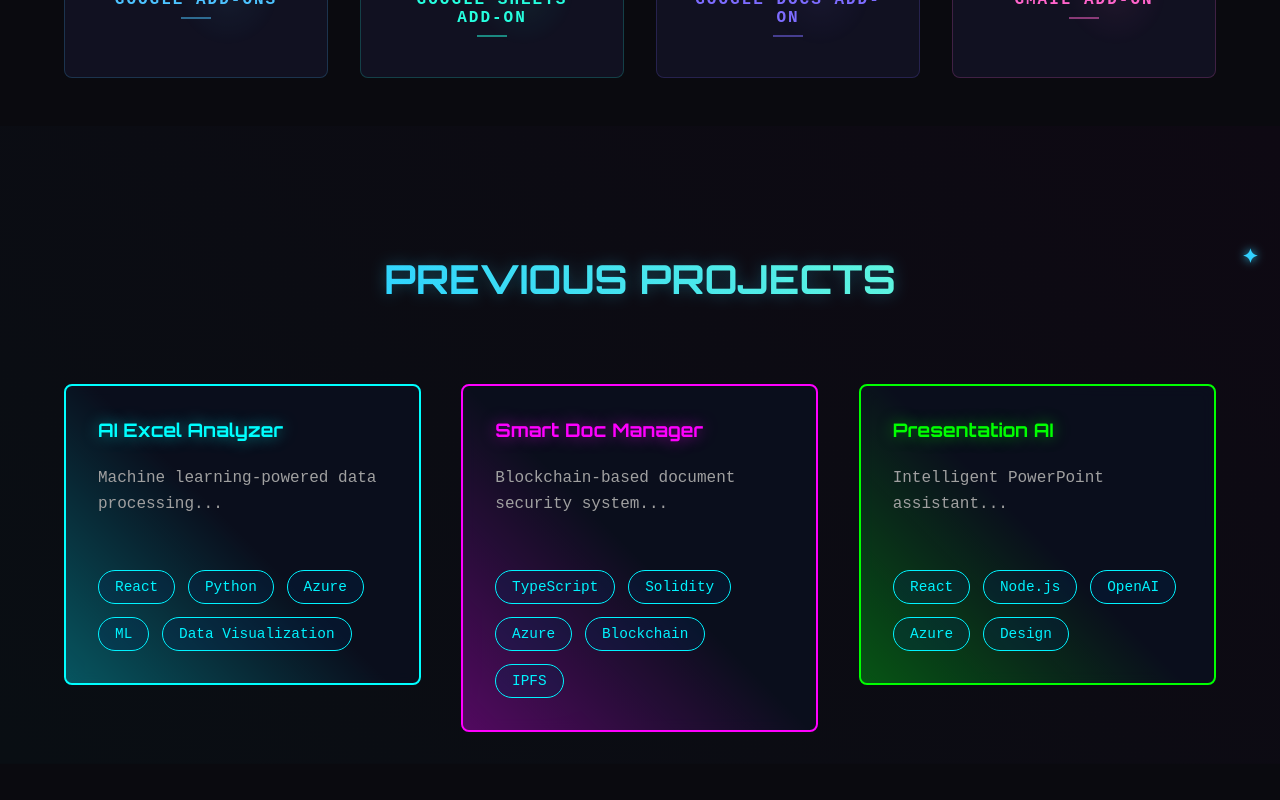
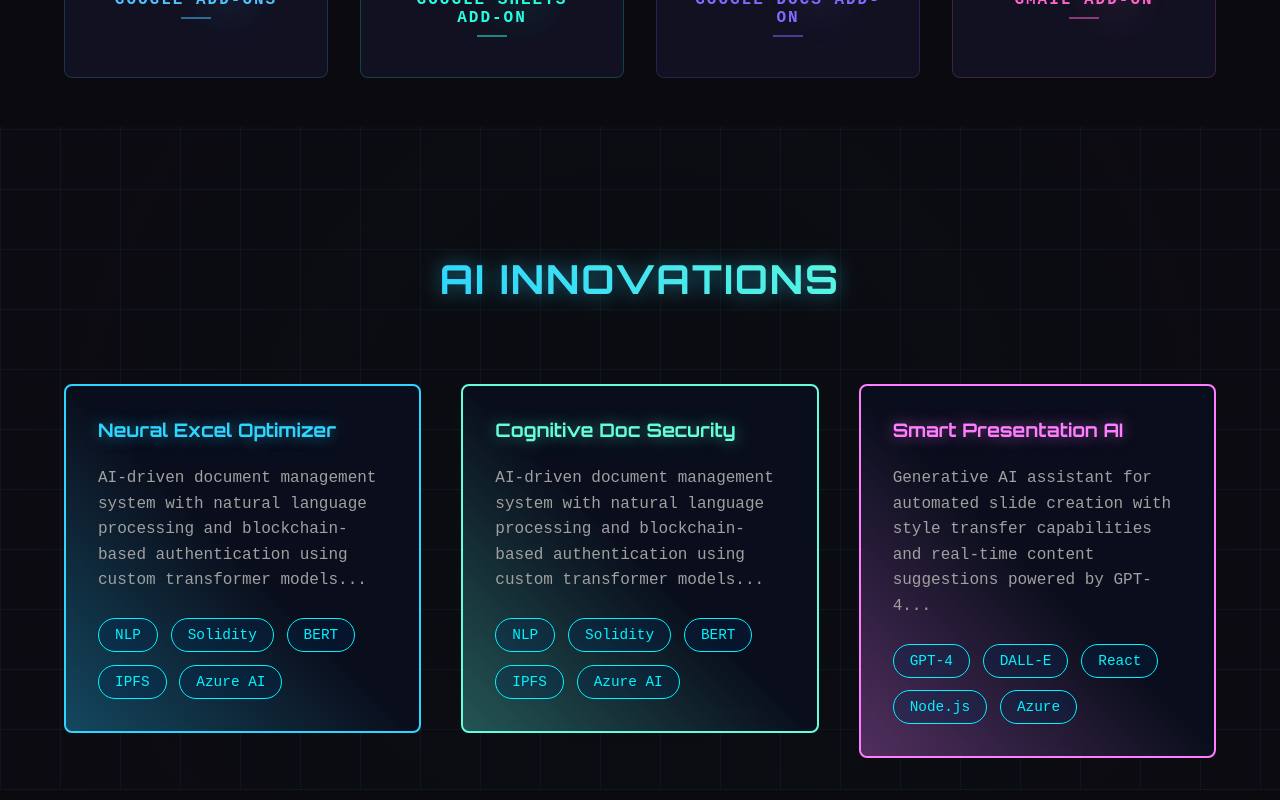
Before and after one commit to CodeWithAbuBakr/portfolio, a React (Create React App) app: page / in a window 1280 px wide. Shown: the part 1420-2220 px from the top of the page. Built offline with nearby package versions, Linux system fonts and the light colour scheme.

Commit message:
Your commit message

```diff
--- a/src/sections/Projects.jsx
+++ b/src/sections/Projects.jsx
@@ -5,23 +5,32 @@ import { useState } from 'react';
 
 const Section = styled.section`
   position: relative;
-  padding: 8rem 2rem 0rem;
+  padding: 6rem 1rem 0rem;
   background: transparent;
   overflow: hidden;
+
+  @media (min-width: 768px) {
+    padding: 8rem 2rem 0rem;
+  }
 `;
 
 const Grid = styled.div`
   display: grid;
-  grid-template-columns: repeat(auto-fit, minmax(320px, 1fr));
+  grid-template-columns: repeat(auto-fit, minmax(300px, 1fr));
+  gap: 1.5rem;
+  padding: 1rem;
+  position: relative;
+  z-index: 1;
+
+  @media (min-width: 1024px) {
     gap: 2.5rem;
     padding: 2rem;
-  position: relative;
-  z-index: 1;
+  }
 `;
 
 const CardContainer = styled(motion.div).attrs(() => ({
-  initial: { opacity: 0, scale: 0.9 },
-  whileInView: { opacity: 1, scale: 1 },
+  initial: { opacity: 0, y: 50 },
+  whileInView: { opacity: 1, y: 0 },
   transition: { duration: 0.6 },
   viewport: { once: true, margin: "0px 0px -100px 0px" }
 }))`
@@ -36,24 +45,61 @@ const StyledCyberCard = styled(CyberCard)`
   transition: all 0.3s cubic-bezier(0.4, 0, 0.2, 1);
   position: relative;
   overflow: hidden;
-  padding: 1.5rem;
+  padding: 1.25rem;
+  background: rgba(10, 25, 47, 0.8) !important;
+  backdrop-filter: blur(10px);
+  border: 1px solid rgba(46, 213, 255, 0.1);
 
   &:hover {
     transform: translateY(-5px);
-    box-shadow: 0 0 30px ${({ glowcolor }) => glowcolor}80;
+    box-shadow: 0 0 40px ${({ glowcolor }) => glowcolor}80;
+
+    &::before {
+      opacity: 0.3;
+    }
   }
 
-  &:active {
-    transform: translateY(0);
+  &::before {
+    content: '';
+    position: absolute;
+    top: 0;
+    left: 0;
+    width: 100%;
+    height: 100%;
+    background: linear-gradient(
+      45deg,
+      ${({ glowcolor }) => glowcolor} 0%,
+      transparent 50%,
+      ${({ glowcolor }) => glowcolor} 100%
+    );
+    opacity: 0.1;
+    transition: opacity 0.3s ease;
+    pointer-events: none;
   }
 
   img {
     width: 100%;
+    height: 160px;
+    object-fit: cover;
+    border-radius: 6px;
+    margin-bottom: 1rem;
+    border: 1px solid ${({ glowcolor }) => glowcolor}30;
+    transition: transform 0.3s ease;
+
+    @media (min-width: 768px) {
       height: 180px;
-    object-fit: cover;
-    border-radius: 8px;
-    margin-bottom: 1rem;
-    border: 2px solid ${({ glowcolor }) => glowcolor}50;
+    }
+  }
+
+  h3 {
+    font-size: 1.25rem;
+    margin-bottom: 0.75rem;
+    color: ${({ glowcolor }) => glowcolor};
+    font-family: 'Space Mono', monospace;
+
+    @media (min-width: 768px) {
+      font-size: 1.5rem;
+    }
   }
 
   p {
@@ -61,9 +107,10 @@ const StyledCyberCard = styled(CyberCard)`
     -webkit-line-clamp: ${({ $expanded }) => $expanded ? 'unset' : '3'};
     -webkit-box-orient: vertical;
     overflow: hidden;
-    margin: 1rem 0;
-    line-height: 1.5;
-    color: rgba(255, 255, 255, 0.9);
+    margin: 0.5rem 0;
+    line-height: 1.6;
+    color: rgba(255, 255, 255, 0.85);
+    font-size: 0.95rem;
   }
 
   div {
@@ -73,64 +120,102 @@ const StyledCyberCard = styled(CyberCard)`
     display: flex;
     flex-wrap: wrap;
     gap: 0.5rem;
+    margin-top: 1rem;
 
     span {
-      background: rgba(255, 255, 255, 0.1);
+      background: linear-gradient(45deg, rgba(46, 213, 255, 0.15), rgba(100, 255, 218, 0.15));
       padding: 0.25rem 0.75rem;
-      border-radius: 20px;
+      border-radius: 4px;
+      font-size: 0.75rem;
+      backdrop-filter: blur(5px);
+      border: 1px solid rgba(46, 213, 255, 0.1);
+      color: #64ffda;
+      font-family: 'Space Mono', monospace;
+
+      @media (min-width: 768px) {
         font-size: 0.8rem;
-      backdrop-filter: blur(5px);
+      }
     }
   }
 `;
 
 const Header = styled(motion.h2)`
   text-align: center;
-  font-size: 2.5rem;
+  font-size: 2rem;
   color: #ccd6f6;
-  margin-bottom: 3rem;
+  margin-bottom: 2rem;
   position: relative;
   font-family: 'Orbitron', sans-serif;
+  text-transform: uppercase;
+  letter-spacing: 2px;
 
   &::after {
-    content: '✦';
     position: absolute;
     right: -10px;
-    top: -10px;
-    color: #2ed5ff;
-    font-size: 1.2rem;
-    filter: drop-shadow(0 0 5px #2ed5ff);
+    top: -15px;
+    font-size: 1.5rem;
+    filter: drop-shadow(0 0 10px #64ffda);
   }
 
   span {
     background: linear-gradient(45deg, #2ed5ff, #64ffda);
     -webkit-background-clip: text;
     -webkit-text-fill-color: transparent;
-    text-shadow: 0 0 15px rgba(46, 213, 255, 0.3);
+    text-shadow: 0 0 20px rgba(46, 213, 255, 0.5);
   }
+
+  @media (min-width: 768px) {
+    font-size: 2.5rem;
+    margin-bottom: 3rem;
+  }
+`;
+
+const NeuralBackground = styled.div`
+  position: absolute;
+  top: 0;
+  left: 0;
+  width: 100%;
+  height: 100%;
+  z-index: 0;
+  pointer-events: none;
+  background:
+    repeating-linear-gradient(
+      90deg,
+      rgba(46, 213, 255, 0.05) 0px,
+      rgba(46, 213, 255, 0.05) 1px,
+      transparent 1px,
+      transparent 60px
+    ),
+    repeating-linear-gradient(
+      0deg,
+      rgba(46, 213, 255, 0.05) 0px,
+      rgba(46, 213, 255, 0.05) 1px,
+      transparent 1px,
+      transparent 60px
+    );
 `;
 
 const projects = [
   {
-      title: 'AI Excel Analyzer',
-      description: 'Machine learning-powered data processing...',
-      imgLink: '/addin/Excel.png', // Keep forward slashes
-      tech: ['React', 'Python', 'Azure', 'ML', 'Data Visualization'],
-      glowColor: '#00ffff'
+    title: 'Neural Excel Optimizer',
+    description: 'AI-driven document management system with natural language processing and blockchain-based authentication using custom transformer models...',
+    imgLink: '/ai-excel.jpg',
+    tech: ['NLP', 'Solidity', 'BERT', 'IPFS', 'Azure AI'],
+    glowColor: '#2ed5ff'
   },
   {
-      title: 'Smart Doc Manager',
-      description: 'Blockchain-based document security system...',
-      imgLink: '/addin/Outlook.png',
-      tech: ['TypeScript', 'Solidity', 'Azure', 'Blockchain', 'IPFS'],
-      glowColor: '#ff00ff'
+    title: 'Cognitive Doc Security',
+    description: 'AI-driven document management system with natural language processing and blockchain-based authentication using custom transformer models...',
+    imgLink: '/ai-docs.jpg',
+    tech: ['NLP', 'Solidity', 'BERT', 'IPFS', 'Azure AI'],
+    glowColor: '#64ffda'
   },
   {
-      title: 'Presentation AI',
-      description: 'Intelligent PowerPoint assistant...',
-      imgLink: '/addin/Powerpoint.png',
-      tech: ['React', 'Node.js', 'OpenAI', 'Azure', 'Design'],
-      glowColor: '#00ff00'
+    title: 'Smart Presentation AI',
+    description: 'Generative AI assistant for automated slide creation with style transfer capabilities and real-time content suggestions powered by GPT-4...',
+    imgLink: '/ai-slides.jpg',
+    tech: ['GPT-4', 'DALL-E', 'React', 'Node.js', 'Azure'],
+    glowColor: '#ff7dff'
   },
 ];
 
@@ -139,19 +224,21 @@ export default function Projects() {
 
   return (
     <Section id="projects">
+      <NeuralBackground />
+
       <Header
         initial={{ opacity: 0, y: 20 }}
         whileInView={{ opacity: 1, y: 0 }}
         transition={{ duration: 0.6 }}
       >
-        <span>PREVIOUS PROJECTS</span>
+        <span>AI Innovations</span>
       </Header>
 
       <Grid>
         {projects.map((project, index) => (
           <CardContainer
-            key={`${project.title}-${index}`}
-            transition={{ delay: index * 0.2, duration: 0.6 }}
+            key={project.title}
+            transition={{ delay: index * 0.15, duration: 0.6 }}
             onClick={() => setExpandedIndex(prev => prev === index ? -1 : index)}
             layout
           >
@@ -163,10 +250,8 @@ export default function Projects() {
               <img
                 src={project.imgLink}
                 alt={project.title}
-                onError={(e) => {
-                    e.target.onerror = null; // Prevent infinite loop
-                    e.target.src = '/addin/fallback.png'; // Create a fallback image
-                }}
+                loading="lazy"
+                onError={(e) => e.target.src = '/ai-fallback.jpg'}
               />
               <p>{project.description}</p>
               <div>
@@ -179,7 +264,6 @@ export default function Projects() {
         ))}
       </Grid>
 
-        {/* Animated background elements */}
       <motion.div
         style={{
           position: 'absolute',
@@ -187,15 +271,15 @@ export default function Projects() {
           left: 0,
           width: '100%',
           height: '100%',
-            background: `linear-gradient(45deg,
-              ${projects[0].glowColor}33,
-              ${projects[1].glowColor}33)`,
-            opacity: 0.1,
           zIndex: 0,
-            pointerEvents: 'none' // Add this line
+          background: `radial-gradient(circle at 50% 50%,
+            ${projects[0].glowColor}22,
+            ${projects[1].glowColor}22,
+            ${projects[2].glowColor}22)`,
+          pointerEvents: 'none'
         }}
-          animate={{ backgroundPosition: ['0% 0%', '100% 100%'] }}
-          transition={{ duration: 20, repeat: Infinity }}
+        animate={{ opacity: [0.1, 0.15, 0.1] }}
+        transition={{ duration: 8, repeat: Infinity }}
       />
     </Section>
   );
```
Lines whose indentation alone changed are shown as unchanged.
